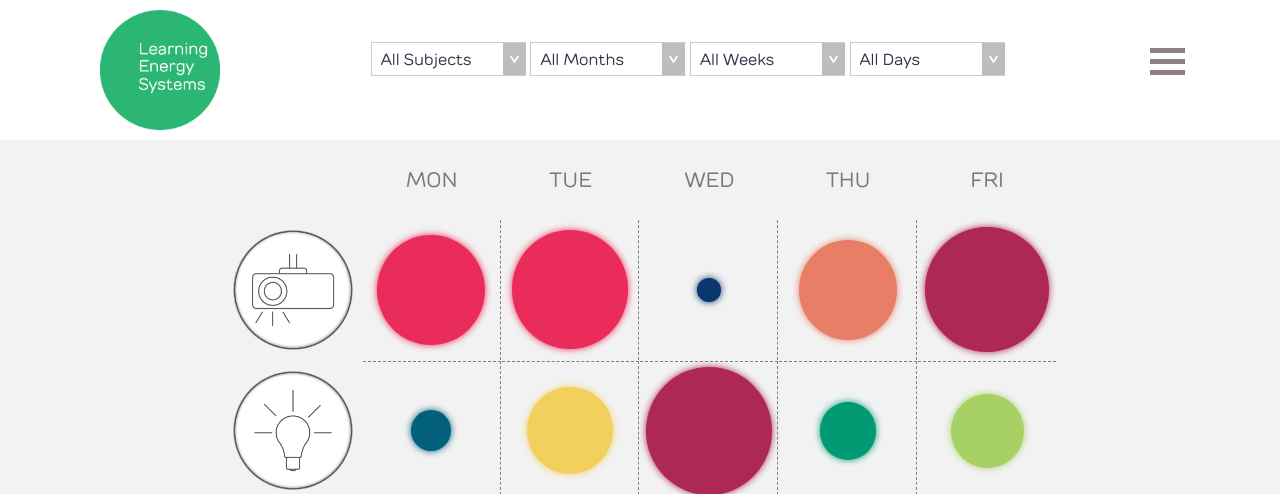
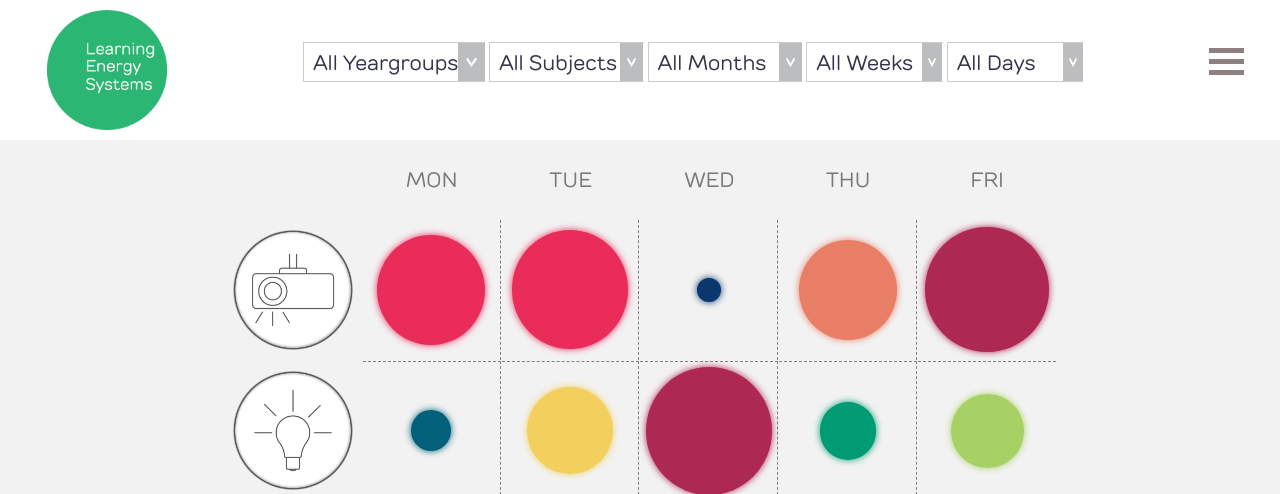
Before and after one commit to Edinburgh-College-of-Art/learning-energy-systems-v2, a Django app: page / in a window 1280 px wide. Shown: the top 494 px of the page. Run offline with Django 3.2, Linux system fonts and the light colour scheme; data that the repository does not hold is empty; some libraries are stand-ins or nearby versions.

Commit message:
adds yeargroup filtering and request on select

```diff
--- a/core/static/css/dash-style.css
+++ b/core/static/css/dash-style.css
@@ -29,18 +29,21 @@ h3 {
   clear:both;
 }
 
-/* STRUCTURE */
+nav#header .container { width: 100%; }
 
 .styled-select {
   top: 4vh;
   position: relative;
   overflow: hidden;
-  width: 19%;
+  width: 17%;
   display: inline-block;
   background: url('../img/arrow_select.png') no-repeat right center;
-  height: 34px;
+  height: 40px;
   background-size: 15% 100%;
 }
+
+.styled-select.narrower { width: 15%; }
+.styled-select.wider { width: 20%; }
 
 .styled-select select {
   background: transparent;
@@ -48,8 +51,8 @@ h3 {
   padding: 5px; /* If you add too much padding here, the options won't show in IE */
   width: 112%;
   border: 1px solid #ccc;
-  font-size: 16px;
-  height: 34px;
+  font-size: 1.3em;
+  height: 40px;
 }
 
 .styled-select select:active {
--- a/core/static/js/dash.js
+++ b/core/static/js/dash.js
@@ -83,9 +83,9 @@ var watchDeviceIcons = function(){
 }
 
 var watchSelects = function(){
-  $("#selectSubject, #selectMonth, #selectWeek").change(
-    function(event) {
+  $("#select-yeargroup, #select-subject, #select-month, #select-week").change(function(event) {
       fixedData($(this).val());
+      getSelectedUsage();
     });
 
   $("#selectDay").change(
@@ -114,17 +114,36 @@ var watchRevealBtns = function(){
   });
 }
 
-var getUsageForWeek = function(yeargroupId, year, week, successCb){
-  var url = window.les_base_url + '/api/usage/weekdays?year='+year+'&week='+week;
-  if (yeargroupId){
-    url = window.les_base_url + '/api/yeargroups/weekdays'+yeargroupId+'/usage?year='+year+'&week='+week;
-  }
+var getUsageForWeek = function(opts, successCb){
+  var url = window.les_base_url + '/api/usage/weekdays/?foo=bar'
+
+  console.log(Object.keys(opts));
+
+  $.each(Object.keys(opts), function(i,k){
+    url = url + '&' + k + '=' + opts[k];
+  });
 
   $.ajax({ type: 'GET', url: url,
     success: function(data){ successCb(data); },
     complete: function(r){ console.log(r.responseJSON); },
     error: function(r){ console.log(r); }
   });
+}
+
+var getSelectedUsage = function(){
+  var month = parseInt($('#select-month').val());
+  var week = parseInt($('#select-week').val());
+  var subjectId = parseInt($('#select-subject').val());
+  var yeargroupId = parseInt($('#select-yeargroup').val());
+
+  var opts = {};
+  if (month){ opts['month'] = month }
+  if (week){ opts['week'] = week }
+  if (subjectId){ opts['subject_id'] = subjectId }
+  if (yeargroupId){ opts['yeargroup_id'] = yeargroupId }
+
+  console.log(opts);
+  getUsageForWeek(opts, ()=>{ console.log('yay'); });
 }
 
 $(document).ready(function(){
@@ -143,5 +162,5 @@ $(document).ready(function(){
   watchDeviceIcons();
   watchRevealBtns();
 
-  getUsageForWeek(undefined, getCurrentYear(), getCurrentWeek(), function(d){console.log(d) });
+  getSelectedUsage();
 });
--- a/core/templates/partials/filters.html
+++ b/core/templates/partials/filters.html
@@ -1,13 +1,27 @@
-<div class="styled-select slate">
-<select id="selectSubject">
-  <option value="0">All Subjects</option>
-  <option value="1">Maths</option>
-  <option value="2">English</option>
+<div class="styled-select wider slate">
+<select id="select-yeargroup">
+  <option value="0">All Yeargroups</option>
+  <option value="1">6A</option>
+  <option value="2">6B</option>
 </select>
 </div>
 
 <div class="styled-select slate">
-<select id="selectMonth">
+<select id="select-subject">
+  <option value="0">All Subjects</option>
+  <optgroup label="6A">
+    <option value="1">Maths</option>
+    <option value="2">English</option>
+  </optgroup>
+  <optgroup label="6B">
+    <option value="1">Maths</option>
+    <option value="2">English</option>
+  </optgroup>
+</select>
+</div>
+
+<div class="styled-select slate">
+<select id="select-month">
   <option value="0">All Months</option>
   <option value="1">January</option>
   <option value="2">February</option>
@@ -24,8 +38,8 @@
 </select>
 </div>
 
-<div class="styled-select slate">
-<select id="selectWeek">
+<div class="styled-select slate narrower">
+<select id="select-week">
   <option value="0">All Weeks</option>
   <option value="1">Week 1</option>
   <option value="2">Week 2</option>
@@ -34,9 +48,9 @@
 </select>
 </div>
 
-<div class="styled-select slate">
-<select id="selectDay">
-  <option>All Days</option>
+<div class="styled-select slate narrower">
+<select id="select-day">
+  <option value="0">All Days</option>
   <option>Monday</option>
   <option>Tuesday</option>
   <option>Wednesday</option>
```
